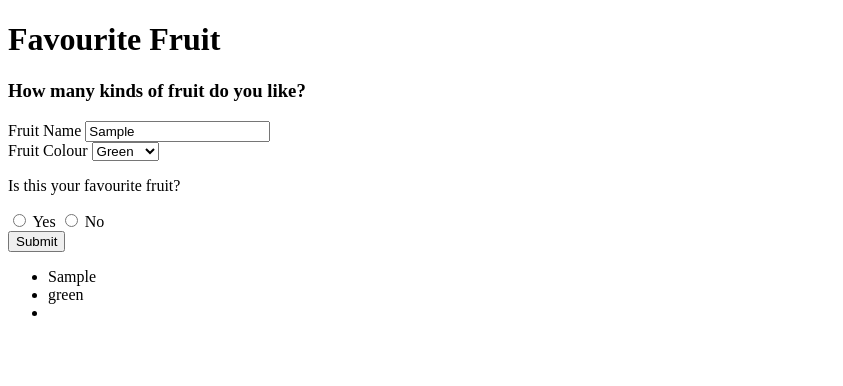
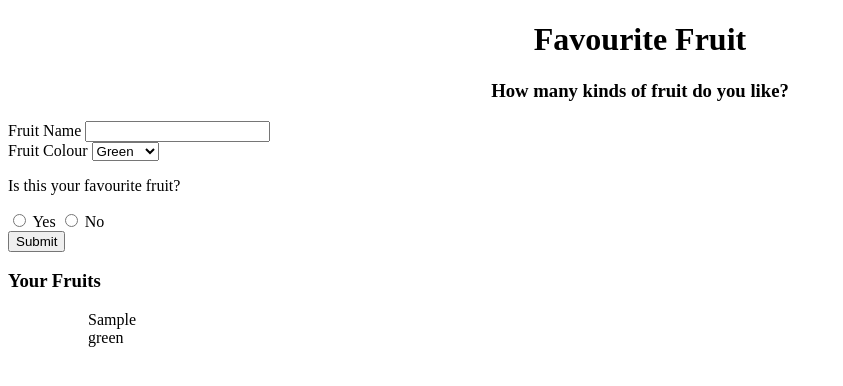
Before and after one commit to dephrase/favourite_fruit_dom, a plain HTML site: page index.html in a window 1280 px wide. Both pictures are taken after typing "Sample" into the empty fields and a click on the input 36 px from the left and 241 px from the top of the page. Shown: the whole page, without its empty margins (0-843 px from the left). Drawn offline with Linux system fonts and the light colour scheme.

Commit message:
Adding basic styling

```diff
--- a/css/styles.css
+++ b/css/styles.css
@@ -1,4 +1,11 @@
 #fruit-list{
+    list-style: none;
+    display: flex;
+    flex-direction: row;
+    flex-wrap: wrap;
+}
+
+.subListItem{
     list-style: none;
 }
 
--- a/index.html
+++ b/index.html
@@ -4,6 +4,7 @@
     <meta charset="UTF-8">
     <meta http-equiv="X-UA-Compatible" content="IE=edge">
     <meta name="viewport" content="width=device-width, initial-scale=1.0">
+    <link rel="stylesheet" href="css/styles.css">
     <script src="js/app.js"></script>
     <title>Favourite Fruit</title>
 </head>
@@ -40,8 +41,11 @@
             <input type="submit" id="save">
         </form>
     </div>
-    <ul id="fruit-list">
+    <h3>Your Fruits</h3>
+    <div>
+        <ul id="fruit-list">
 
-    </ul>
+        </ul>
+    </div>
 </body>
 </html>
--- a/js/app.js
+++ b/js/app.js
@@ -7,23 +7,22 @@ document.addEventListener('DOMContentLoaded', ()=> {
 function addNewFruit(event){
     event.preventDefault();
 
-    const fruitName = event.target.name.value;
-    const fruitColour = event.target.colour.value;
-    const favouriteFruit = event.target.favourite.value;
-
     const newListItem = document.createElement('ul')
     const newListName = document.createElement('li')
-    newListName.textContent = fruitName
+    newListName.textContent = event.target.name.value;
+    newListName.className = "subListItem"
     const newListColour = document.createElement('li')
-    newListColour.textContent = fruitColour
+    newListColour.textContent = event.target.colour.value;
+    newListColour.className = "subListItem"
     const newListFavourite = document.createElement('li')
-    newListFavourite.textContent = favouriteFruit
+    newListFavourite.textContent = event.target.favourite.value;
+    newListFavourite.className = "subListItem"
 
     newListItem.append(newListName)
     newListItem.append(newListColour)
     newListItem.append(newListFavourite)
 
-    document.querySelector('#new-fruit-form').append(newListItem)
+    document.querySelector('#fruit-list').append(newListItem)
 
-
+    event.target.reset();
 }
```
